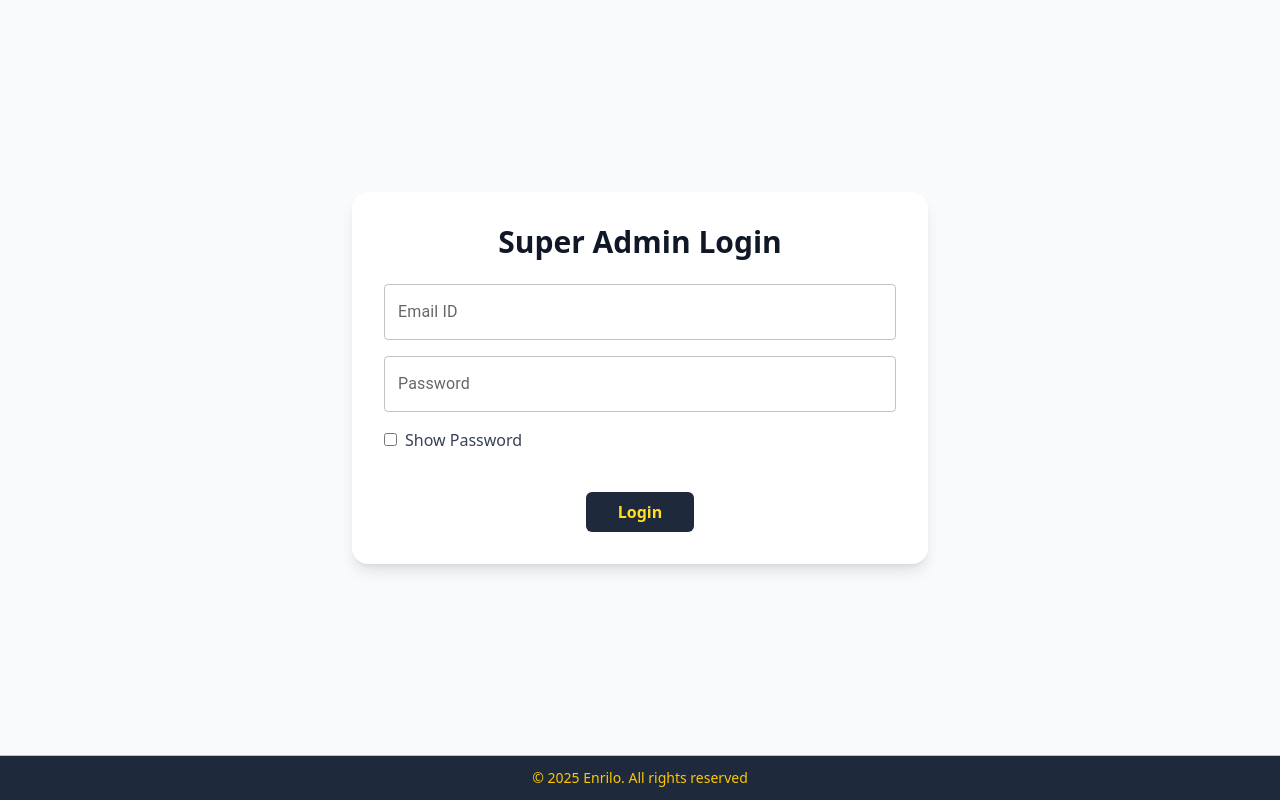
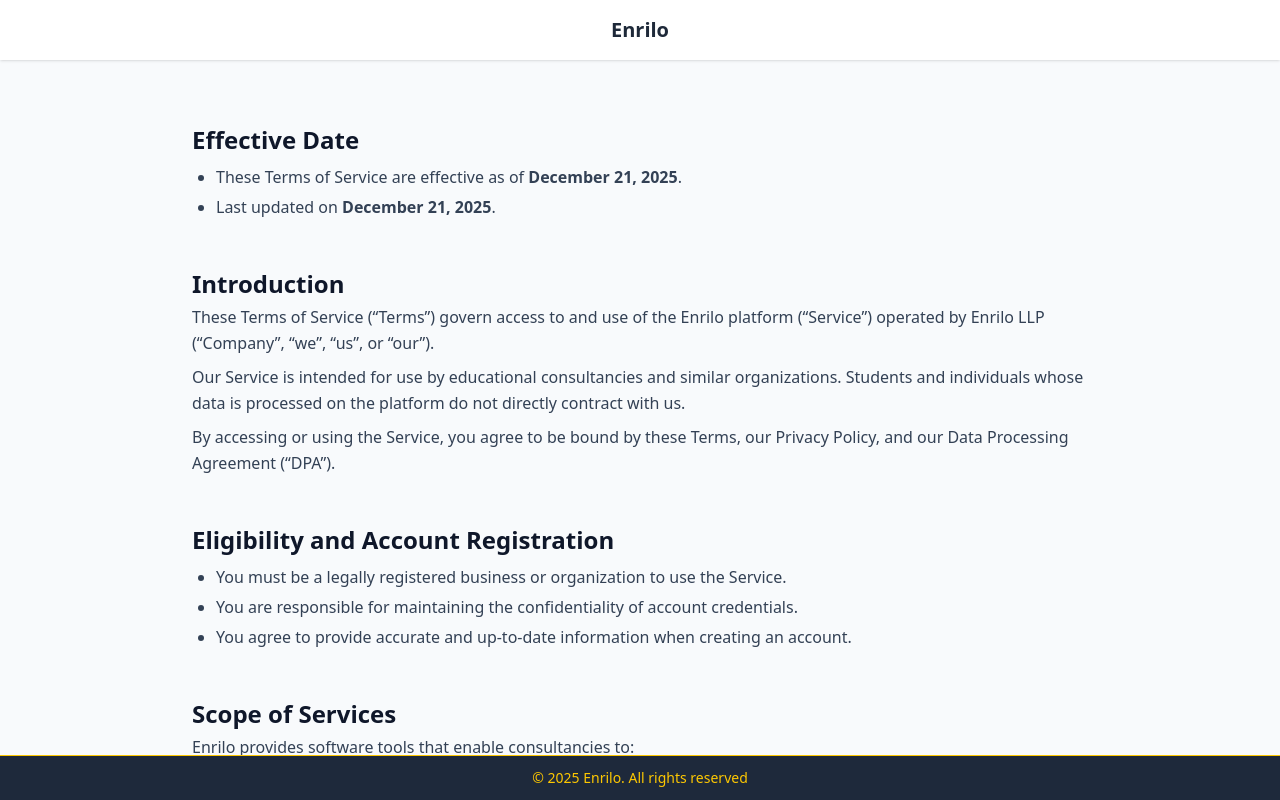
Before and after one commit to enrilo/enrilo-frontend, a React (Vite) app: page /terms-of-service in a window 1280 px wide. Before the commit this address led to /super-admin-login. Built offline with nearby package versions, Linux system fonts and the light colour scheme.

Commit message:
Add terms of service

```diff
--- a/src/App.jsx
+++ b/src/App.jsx
@@ -133,11 +133,12 @@
 import AllMasterAdmin from "./pages/master_admin/AllMasterAdmin.jsx";
 import ViewMasterAdmin from "./pages/master_admin/ViewMasterAdmin.jsx";
 import EditMasterAdmin from "./pages/master_admin/EditMasterAdmin.jsx";
+import TermsOfService from "./pages/enrilo_pages/TermsOfService.jsx";
 
 function AppContent() {
   const location = useLocation();
 
-  const hideSidebarRoutes = ["/", "/login", "/super-admin-login", "/privacy-policy", "/contact-us", "/terms", "/pricing", "/features"];
+  const hideSidebarRoutes = ["/", "/login", "/super-admin-login", "/privacy-policy", "/contact-us", "/terms-and-conditions", "/pricing", "/features", "/terms-of-service"];
   const shouldHideSidebar = hideSidebarRoutes.includes(location.pathname);
 
   const hideHeaderRoutes = ["/login", "/super-admin-login"];
@@ -159,7 +160,8 @@
           <Route path="/features" element={<FeaturesPage />} />
           <Route path="/contact-us" element={<ContactUs />} />
           <Route path="/privacy-policy" element={<PrivacyPolicy />} />
-          <Route path="/terms" element={<TermsAndConditions />} />
+          <Route path="/terms-and-conditions" element={<TermsAndConditions />} />
+          <Route path="/terms-of-service" element={<TermsOfService />} />
           {/* 🔒 PRIVATE ROUTES */}
           <Route element={<PrivateRoute />}>
             <Route path="/dashboard" element={<Dashboard />} />
--- /dev/null
+++ b/src/pages/enrilo_pages/TermsOfService.jsx
@@ -0,0 +1,272 @@
+export default function TermsOfService() {
+  return (
+    <main className="flex-1 overflow-y-auto px-6 py-16">
+      <div className="max-w-4xl mx-auto space-y-12">
+
+        <Section
+          title="Effective Date"
+          content={
+            <ul className="list-disc pl-6 mt-2 space-y-1">
+              <li>
+                These Terms of Service are effective as of{" "}
+                <span className="font-bold">December 21, 2025</span>.
+              </li>
+              <li>
+                Last updated on{" "}
+                <span className="font-bold">December 21, 2025</span>.
+              </li>
+            </ul>
+          }
+        />
+
+        <Section
+          title="Introduction"
+          content={
+            <>
+              <p>
+                These Terms of Service (“Terms”) govern access to and use of the
+                Enrilo platform (“Service”) operated by Enrilo LLP (“Company”,
+                “we”, “us”, or “our”).
+              </p>
+              <p className="mt-2">
+                Our Service is intended for use by educational consultancies and
+                similar organizations. Students and individuals whose data is
+                processed on the platform do not directly contract with us.
+              </p>
+              <p className="mt-2">
+                By accessing or using the Service, you agree to be bound by
+                these Terms, our Privacy Policy, and our Data Processing
+                Agreement (“DPA”).
+              </p>
+            </>
+          }
+        />
+
+        <Section
+          title="Eligibility and Account Registration"
+          content={
+            <ul className="list-disc pl-6 mt-2 space-y-1">
+              <li>
+                You must be a legally registered business or organization to
+                use the Service.
+              </li>
+              <li>
+                You are responsible for maintaining the confidentiality of
+                account credentials.
+              </li>
+              <li>
+                You agree to provide accurate and up-to-date information when
+                creating an account.
+              </li>
+            </ul>
+          }
+        />
+
+        <Section
+          title="Scope of Services"
+          content={
+            <>
+              <p>
+                Enrilo provides software tools that enable consultancies to:
+              </p>
+              <ul className="list-disc pl-6 mt-2 space-y-1">
+                <li>Manage student records and documents</li>
+                <li>Track university and college applications</li>
+                <li>Manage employee access and permissions</li>
+                <li>Store academic, visa, and financial records</li>
+              </ul>
+            </>
+          }
+        />
+
+        <Section
+          title="Customer Responsibilities"
+          content={
+            <ul className="list-disc pl-6 mt-2 space-y-1">
+              <li>
+                You are solely responsible for the legality of the Personal Data
+                you upload or process using the Service.
+              </li>
+              <li>
+                You confirm that you have obtained all necessary consents from
+                students and individuals whose data is processed.
+              </li>
+              <li>
+                You shall ensure compliance with applicable data protection
+                laws, including the Digital Personal Data Protection Act, 2023.
+              </li>
+              <li>
+                You shall not use the Service for unlawful or fraudulent
+                activities.
+              </li>
+            </ul>
+          }
+        />
+
+        <Section
+          title="Data Protection and Privacy"
+          content={
+            <>
+              <p>
+                Enrilo acts as a Data Processor, and the consultancy acts as the
+                Data Fiduciary as defined under Indian law.
+              </p>
+              <p className="mt-2">
+                Processing of Personal Data is governed by our Privacy Policy
+                and Data Processing Agreement, which form an integral part of
+                these Terms.
+              </p>
+            </>
+          }
+        />
+
+        <Section
+          title="User Access and Permissions"
+          content={
+            <p>
+              You are responsible for configuring user roles, permissions, and
+              access controls within your organization. Enrilo is not
+              responsible for unauthorized access resulting from improper role
+              assignment by the customer.
+            </p>
+          }
+        />
+
+        <Section
+          title="Subscription, Fees, and Payments"
+          content={
+            <p>
+              Certain features of the Service may require payment of fees.
+              Pricing, billing cycles, and payment terms shall be communicated
+              separately and agreed upon prior to activation of paid features.
+            </p>
+          }
+        />
+
+        <Section
+          title="Intellectual Property"
+          content={
+            <>
+              <p>
+                The Service, including all software, designs, logos, and
+                content, is the intellectual property of Enrilo LLP.
+              </p>
+              <p className="mt-2">
+                You are granted a limited, non-exclusive, non-transferable
+                license to use the Service for your internal business purposes.
+              </p>
+            </>
+          }
+        />
+
+        <Section
+          title="Service Availability and Modifications"
+          content={
+            <p>
+              We strive to maintain high availability but do not guarantee
+              uninterrupted access. We may modify, suspend, or discontinue
+              features with reasonable notice.
+            </p>
+          }
+        />
+
+        <Section
+          title="Termination"
+          content={
+            <>
+              <p>
+                We may suspend or terminate access to the Service if you violate
+                these Terms or applicable laws.
+              </p>
+              <p className="mt-2">
+                Upon termination, data handling shall be governed by the DPA
+                and applicable law.
+              </p>
+            </>
+          }
+        />
+
+        <Section
+          title="Limitation of Liability"
+          content={
+            <p>
+              To the maximum extent permitted by law, Enrilo LLP shall not be
+              liable for indirect, incidental, or consequential damages,
+              including loss of data or business opportunities.
+            </p>
+          }
+        />
+
+        <Section
+          title="Indemnification"
+          content={
+            <p>
+              You agree to indemnify and hold harmless Enrilo LLP from claims,
+              damages, or liabilities arising from your use of the Service or
+              violation of these Terms.
+            </p>
+          }
+        />
+
+        <Section
+          title="Governing Law and Jurisdiction"
+          content={
+            <p>
+              These Terms shall be governed by the laws of India. Courts located
+              in India shall have exclusive jurisdiction.
+            </p>
+          }
+        />
+
+        <Section
+          title="Changes to These Terms"
+          content={
+            <p>
+              We may update these Terms from time to time. Continued use of the
+              Service after updates constitutes acceptance of the revised
+              Terms.
+            </p>
+          }
+        />
+
+        <Section
+          title="Contact Us"
+          content={
+            <>
+              <p>
+                If you have any questions regarding these Terms:
+              </p>
+              <p className="mt-2">
+                Email:{" "}
+                <span className="text-[#2563EB]">support@enrilo.com</span>
+              </p>
+              <p className="mt-1">
+                Website:{" "}
+                <a
+                  href="https://www.enrilo.com/contact-us"
+                  className="text-[#2563EB] underline"
+                >
+                  https://www.enrilo.com/contact-us
+                </a>
+              </p>
+            </>
+          }
+        />
+
+      </div>
+    </main>
+  );
+}
+
+function Section({ title, content }) {
+  return (
+    <section>
+      <h2 className="text-2xl font-semibold text-[#0F172A] mb-1">
+        {title}
+      </h2>
+      <div className="text-[#334155] leading-relaxed">
+        {content}
+      </div>
+    </section>
+  );
+}
```
